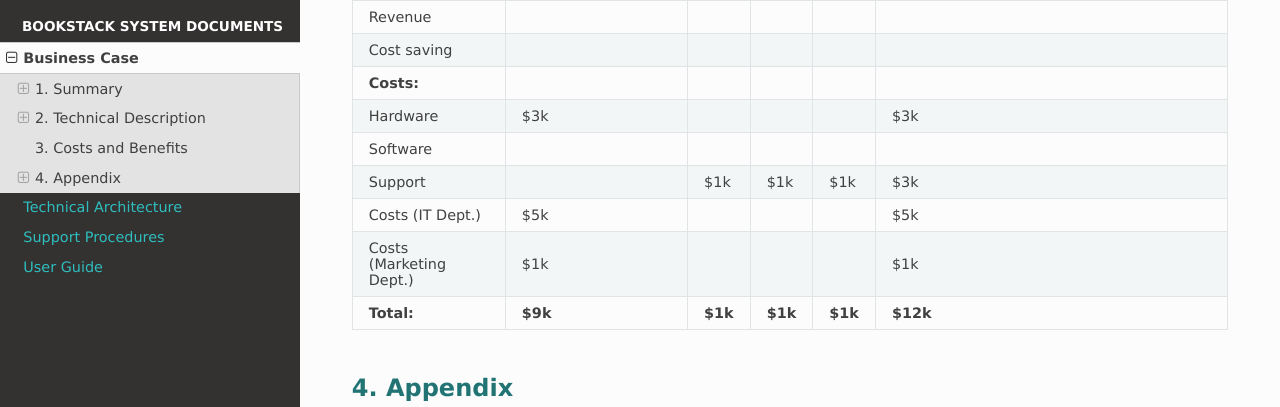
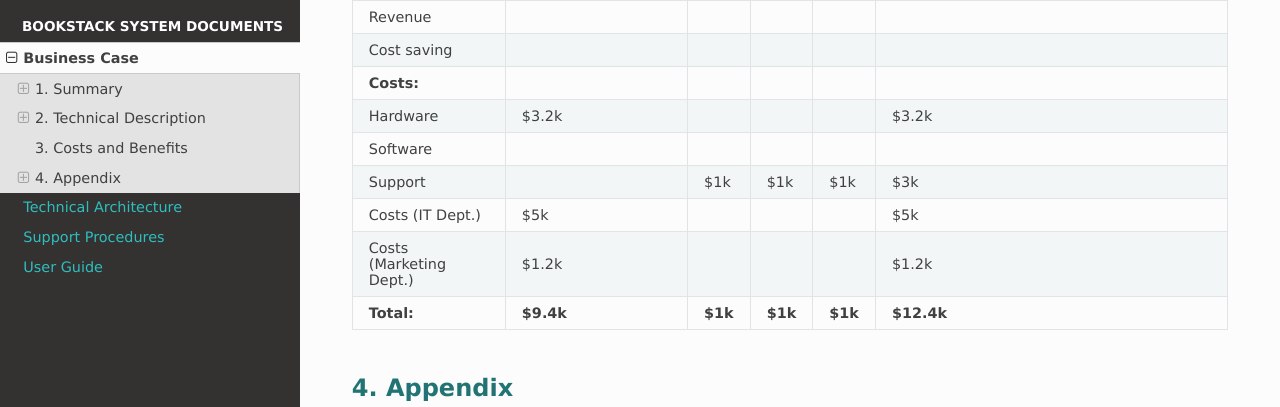
Before and after one commit to AndrewDOrlov/andrewdorlov.github.io, an MkDocs documentation site: the page built from docs/BookStackBC.md, in a window 1280 px wide and 900 px high, scrolled down 2063 px. Shown: the part 152-559 px from the top of the window. Built offline with MkDocs 1.6.1, drawn with Linux system fonts in a browser that asks for light colours; nearby versions of some CDN libraries.

Commit message:
costs in bc upd

```diff
--- a/docs/BookStackBC.md
+++ b/docs/BookStackBC.md
@@ -72,12 +72,12 @@ Additional minor customizations in the system interface may be required.
 | Revenue |
 | Cost saving |
 | **Costs:** |  |  |  |  |  |
-| Hardware | $3k |  |  |  | $3k |
+| Hardware | $3.2k |  |  |  | $3.2k |
 | Software |  |  |  |  |  |
 | Support |  | $1k | $1k | $1k | $3k |
 | Costs (IT Dept.) | $5k |  |  |  | $5k |
-| Costs (Marketing Dept.) | $1k |  |  |  | $1k |
-| **Total:** | **$9k** | **$1k** | **$1k** | **$1k** | **$12k** |
+| Costs (Marketing Dept.) | $1.2k |  |  |  | $1.2k |
+| **Total:** | **$9.4k** | **$1k** | **$1k** | **$1k** | **$12.4k** |
 
 ## 4. Appendix
 
```
